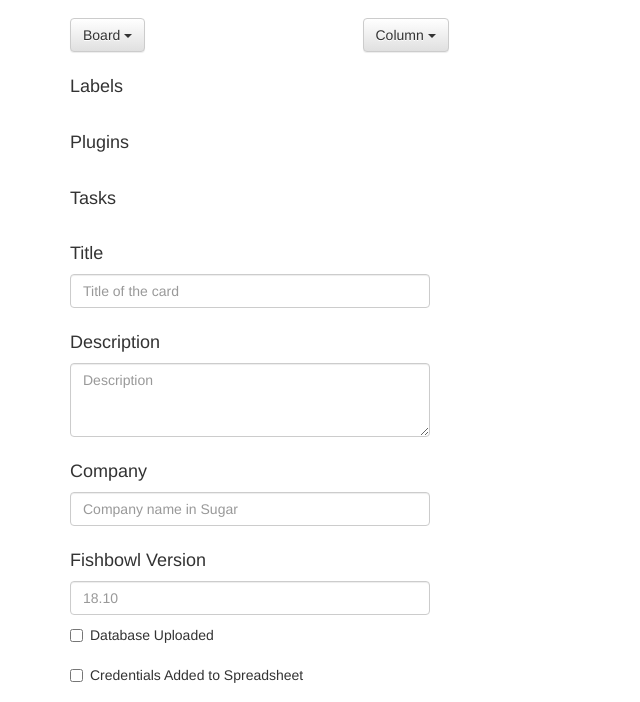
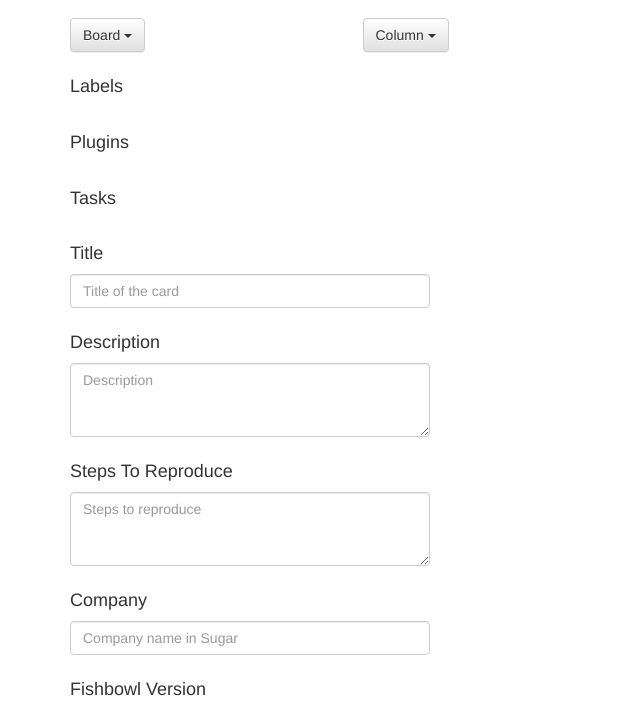
Before and after one commit to austinv1993/trello-form, a website: page index.html at #!/form in a window 1280 px wide. Shown: the part 95-797 px from the top of the page, without its empty margins (0-640 px from the left). Drawn offline with nearby package versions, Linux system fonts and the light colour scheme; some packages are replaced by stand-ins of ours.

Commit message:
added final input

```diff
--- a/js/controllers/formController.js
+++ b/js/controllers/formController.js
@@ -20,7 +20,8 @@ angular.module('form')
         company: "",
         databaseUploaded: false,
         credentialsAdded: false,
-        description: ""
+        description: "",
+        stepsToReproduce: ""
     };
 
     function init() {
@@ -39,7 +40,6 @@ angular.module('form')
     $scope.setColumn = function(column) {
         $scope.card.column = column;
     };
-
 
 
     $scope.isDevelopment = function() {
@@ -82,5 +82,4 @@ angular.module('form')
         console.log($scope.card.dueDate);
     });
 
-
 });
--- a/views/form.html
+++ b/views/form.html
@@ -106,6 +106,13 @@
     </div>
 
     <div class="row">
+        <h4 class="header">Steps To Reproduce</h4>
+        <div class="col-xs-4">
+            <textarea class="form-control rounded-0" ng-model="descriptionBuilder.stepsToReproduce" placeholder="Steps to reproduce" rows="3"></textarea>
+        </div>
+    </div>
+
+    <div class="row">
         <h4 class="header">Company</h4>
         <div class="col-xs-4">
             <input type="text" class="form-control" ng-model="descriptionBuilder.company" placeholder="Company name in Sugar">
```
